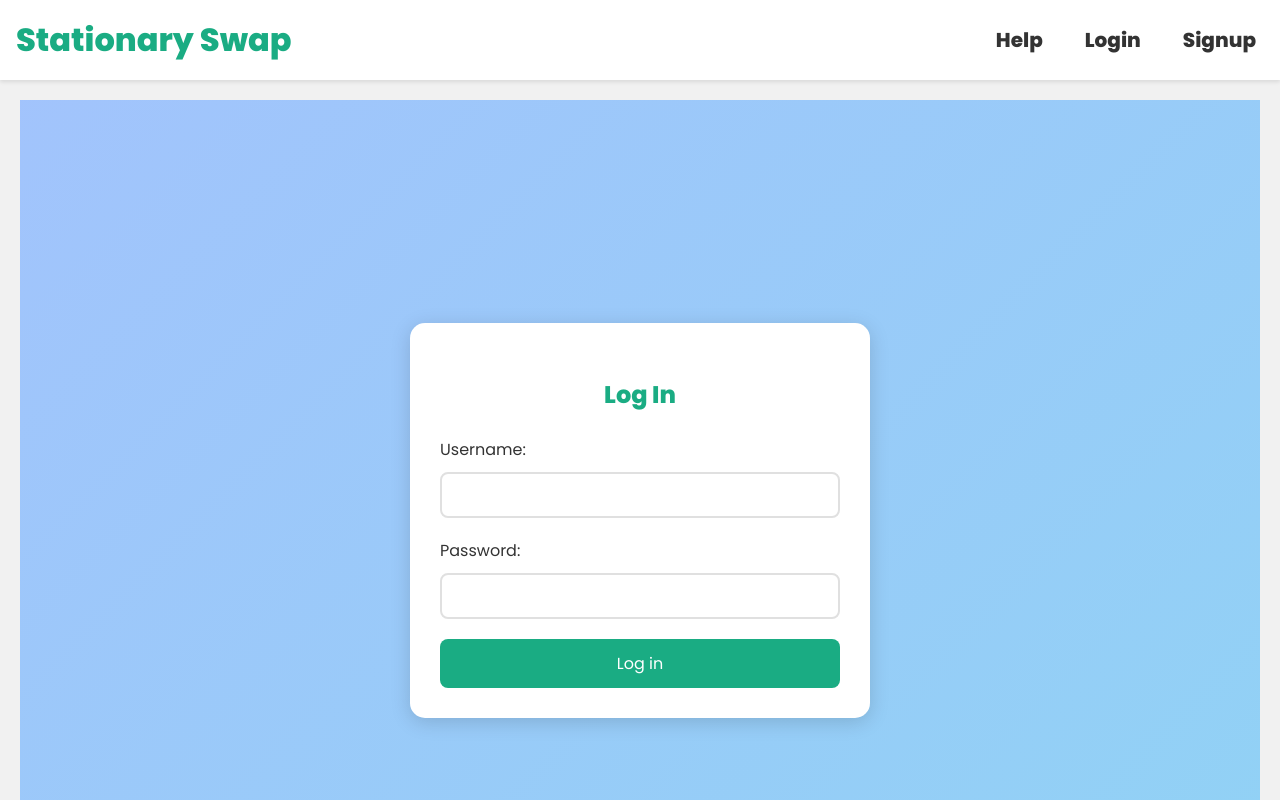
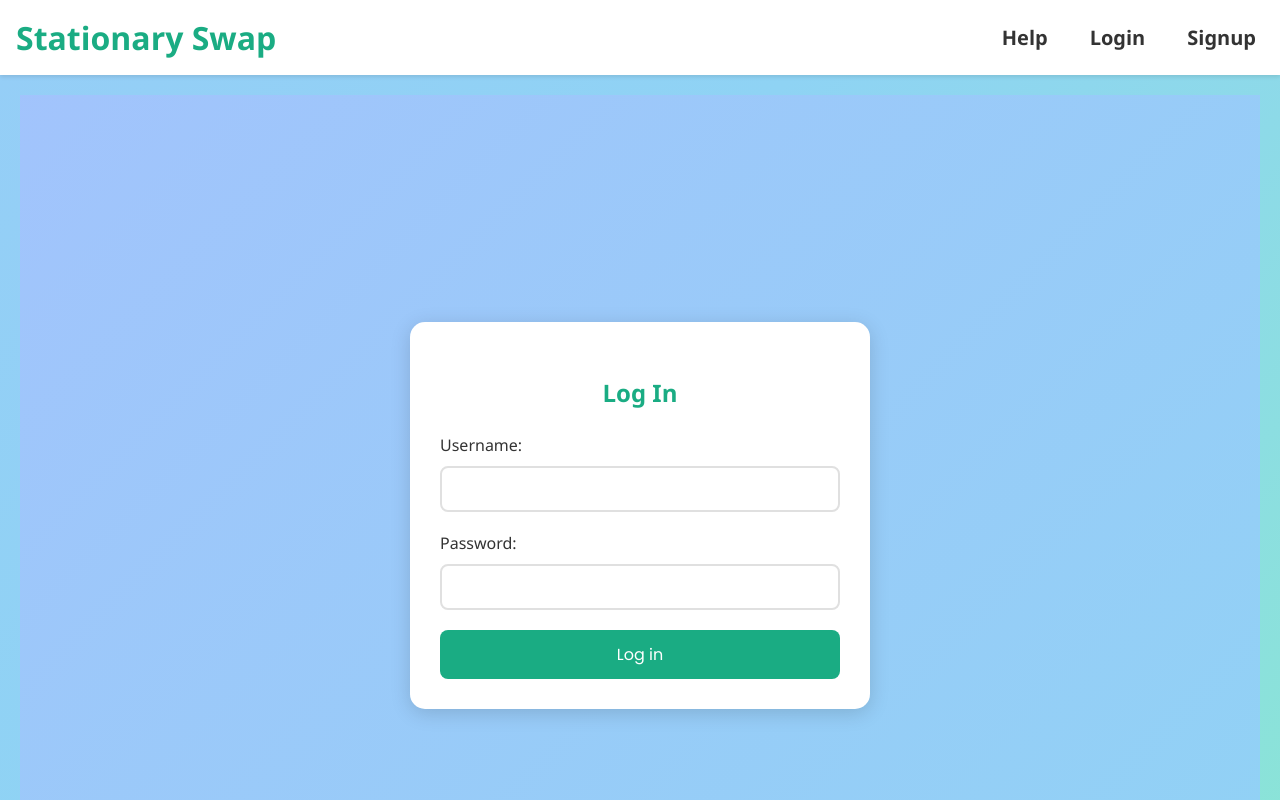
Before and after one commit to shanmukhsingampalli/Swap, a React (Vite) app in the folder frontend/: page /login in a window 1280 px wide. Shown: the top 800 px of the page. Built offline with nearby package versions, Linux system fonts and the light colour scheme.

Commit message:
Add animated gradient background to body for enhanced visual appeal

```diff
--- a/frontend/src/index.css
+++ b/frontend/src/index.css
@@ -132,3 +132,24 @@ form.login {
   background: #fff;
   border-radius: 4px;
 }
+
+body {
+  margin: 0;
+  padding: 0;
+  background: linear-gradient(-45deg, #84fab0, #8fd3f4, #a6c0fe, #cfd9df);
+  background-size: 400% 400%;
+  animation: gradientShift 15s ease infinite;
+  font-family: "Segoe UI", Tahoma, Geneva, Verdana, sans-serif;
+}
+
+@keyframes gradientShift {
+  0% {
+    background-position: 0% 50%;
+  }
+  50% {
+    background-position: 100% 50%;
+  }
+  100% {
+    background-position: 0% 50%;
+  }
+}
```
